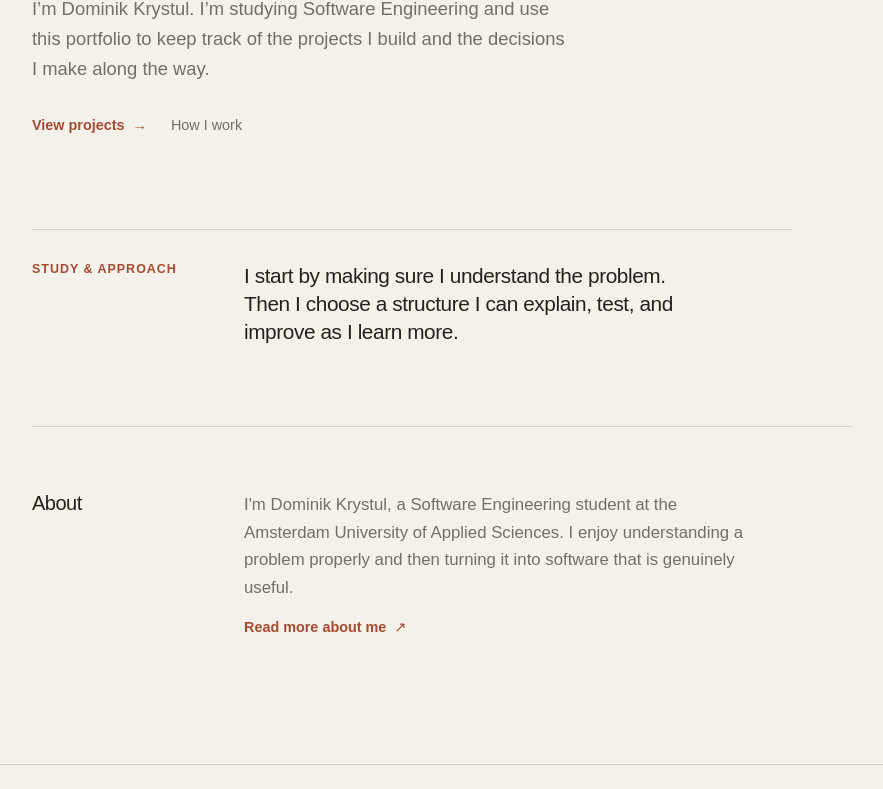
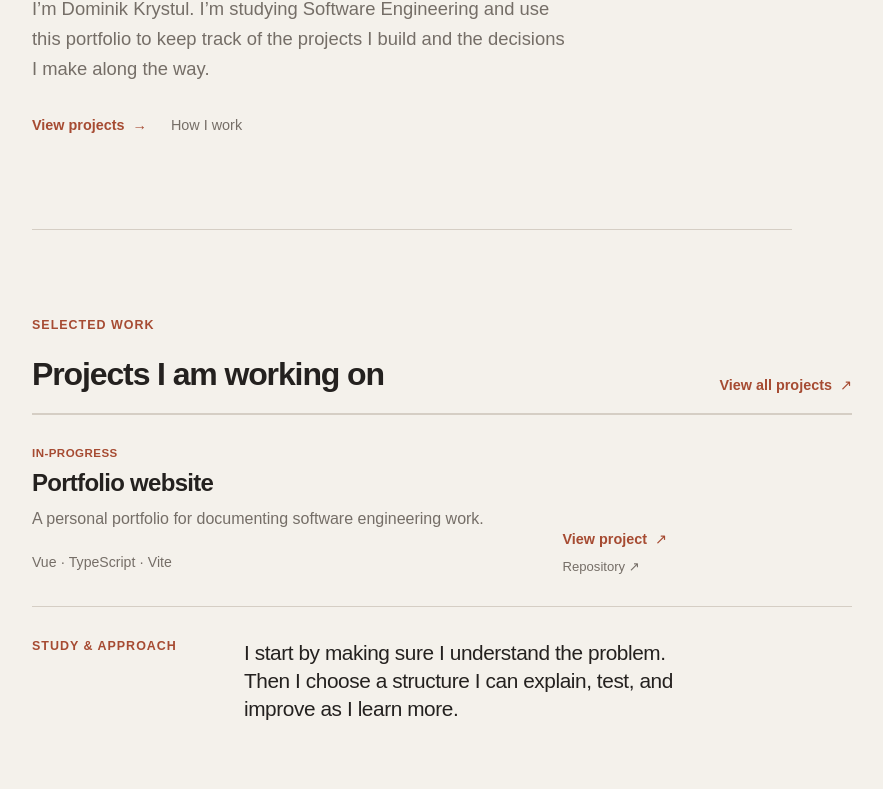
Before and after one commit to dominikkrystul/portfolio, a Vue app: page / in a window 1280 px wide. Shown: the part 449-1238 px from the top of the page, without its empty margins (28-911 px from the left). Built offline with nearby package versions, Linux system fonts and the light colour scheme.

Commit message:
feat(home): add FeaturedProjects component and integrate it into HomeView

```diff
--- /dev/null
+++ b/src/components/home/FeaturedProjects.vue
@@ -0,0 +1,72 @@
+<script setup lang="ts">
+import { RouterLink } from 'vue-router'
+import ProjectCard from '../projects/ProjectCard.vue'
+import type { Project } from '../../types/projects'
+
+defineProps<{
+  projects: Project[]
+}>()
+</script>
+
+<template>
+  <section class="featured-projects" aria-labelledby="featured-projects-title">
+    <div class="featured-projects__header">
+      <div>
+        <p class="section-label">Selected work</p>
+        <h2 id="featured-projects-title">Projects I am working on</h2>
+      </div>
+      <RouterLink class="text-link" to="/projects">
+        View all projects <span aria-hidden="true">↗</span>
+      </RouterLink>
+    </div>
+
+    <div v-if="projects.length" class="featured-projects__list">
+      <ProjectCard
+        v-for="project in projects"
+        :key="project.slug"
+        :project="project"
+      />
+    </div>
+    <p v-else class="featured-projects__empty">
+      I am currently preparing the next projects to share here.
+    </p>
+  </section>
+</template>
+
+<style scoped>
+.featured-projects {
+  margin-top: 5.5rem;
+}
+
+.featured-projects__header {
+  display: flex;
+  align-items: end;
+  justify-content: space-between;
+  gap: 2rem;
+  padding-bottom: 1.25rem;
+  border-bottom: 1px solid var(--line);
+}
+
+.featured-projects h2 {
+  margin: 0.45rem 0 0;
+  font-size: clamp(1.5rem, 3vw, 2rem);
+  letter-spacing: -0.035em;
+}
+
+.featured-projects__list {
+  margin-top: 0;
+}
+
+.featured-projects__empty {
+  margin: 1.5rem 0 0;
+  color: var(--muted);
+}
+
+@media (max-width: 600px) {
+  .featured-projects__header {
+    align-items: start;
+    flex-direction: column;
+    gap: 1rem;
+  }
+}
+</style>
--- a/src/data/projects.ts
+++ b/src/data/projects.ts
@@ -9,6 +9,7 @@ export const projects: Project[] = [
       'A Vue and TypeScript portfolio for presenting projects, decisions, and the way I approach software engineering.',
     technologies: ['Vue', 'TypeScript', 'Vite'],
     status: 'in-progress',
+    featured: true,
     links: {
       repository: 'https://github.com/dominikkrystul/portfolio',
     },
@@ -18,3 +19,5 @@ export const projects: Project[] = [
 export function getProjectBySlug(slug: string) {
   return projects.find((project) => project.slug === slug)
 }
+
+export const featuredProjects = projects.filter((project) => project.featured)
--- a/src/types/projects.ts
+++ b/src/types/projects.ts
@@ -13,5 +13,6 @@ export interface Project {
   image?: string
   technologies: string[]
   status: ProjectStatus
+  featured?: boolean
   links?: ProjectLinks
 }
--- a/src/views/HomeView.vue
+++ b/src/views/HomeView.vue
@@ -16,6 +16,8 @@
       </div>
     </section>
 
+    <FeaturedProjects :projects="featuredProjects" />
+
     <section id="approach" class="home-note" aria-labelledby="approach-title">
       <p class="section-label" id="approach-title">Study &amp; approach</p>
       <p>
@@ -30,5 +32,7 @@
 
 <script setup lang="ts">
 import { RouterLink } from 'vue-router'
+import FeaturedProjects from '../components/home/FeaturedProjects.vue'
 import AboutSection from '../components/home/AboutSection.vue'
+import { featuredProjects } from '../data/projects'
 </script>
```
Also changed, not shown: 1 other file (tests, documents, lock files or other folders).
